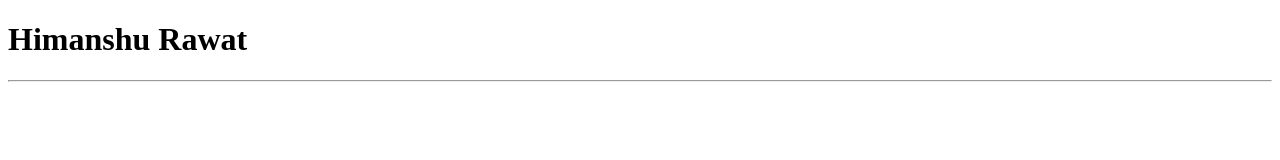
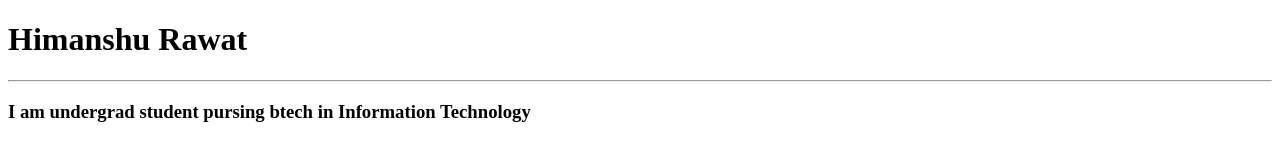
Before and after one commit to himanshurawattt/portfolio, a plain HTML site: page index.html in a window 1280 px wide. Drawn offline with Linux system fonts and the light colour scheme.

Commit message:
add subheading index.html

```diff
--- a/index.html
+++ b/index.html
@@ -8,5 +8,6 @@
 </head>
 <body>
     <h1>Himanshu Rawat</h1> <hr>
+    <h3> I am undergrad student pursing btech in Information Technology</h3>
 </body>
 </html>
```
